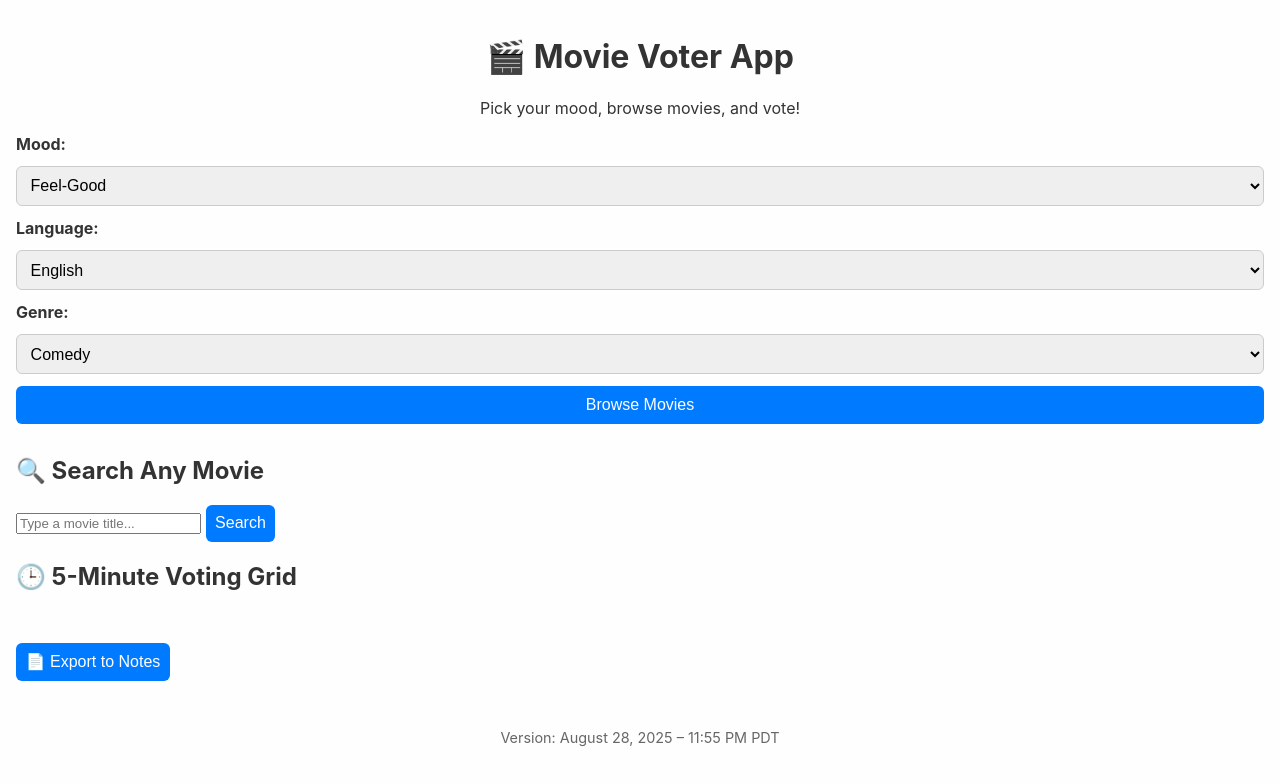
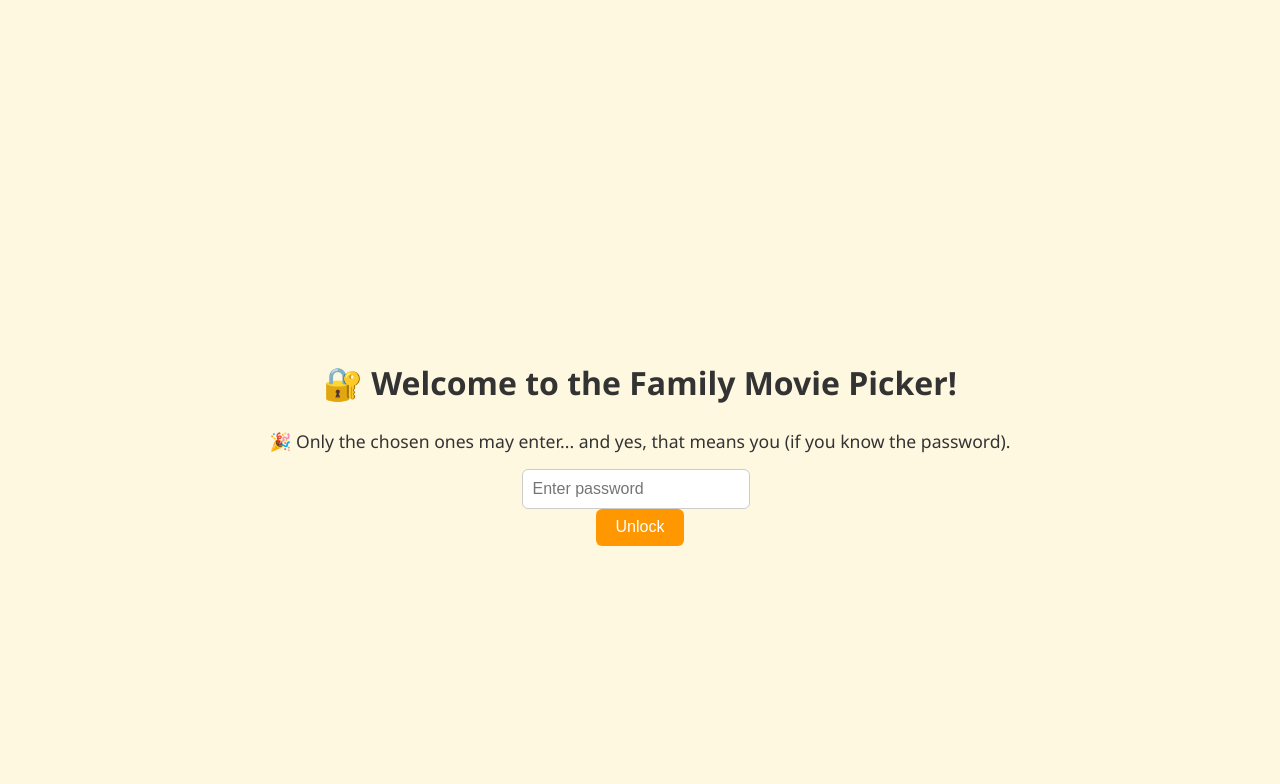
Before and after one commit to wizowash-collab/movie-voter-app, a plain HTML site: page index.html in a window 1280 px wide. Drawn offline with Linux system fonts and the light colour scheme.

Commit message:
Added login screen

```diff
--- a/index.html
+++ b/index.html
@@ -5,8 +5,76 @@
   <meta name="viewport" content="width=device-width, initial-scale=1.0" />
   <title>Movie Voter App</title>
   <link rel="stylesheet" href="style.css" />
+  <style>
+    body {
+      font-family: "Segoe UI", sans-serif;
+      background-color: #fefefe;
+      margin: 0;
+      padding: 0;
+      color: #333;
+    }
+
+    #appContent { display: none; }
+
+    #loginScreen {
+      display: flex;
+      flex-direction: column;
+      align-items: center;
+      justify-content: center;
+      padding: 3rem 1rem;
+      text-align: center;
+      background-color: #fff8e1;
+      min-height: 100vh;
+    }
+
+    #loginScreen h2 {
+      font-size: 2rem;
+      margin-bottom: 0.5rem;
+    }
+
+    #loginScreen p {
+      font-size: 1.1rem;
+      margin-bottom: 1rem;
+    }
+
+    #loginScreen input {
+      padding: 0.6rem;
+      font-size: 1rem;
+      border: 1px solid #ccc;
+      border-radius: 6px;
+      margin-right: 0.5rem;
+    }
+
+    #loginScreen button {
+      padding: 0.6rem 1.2rem;
+      font-size: 1rem;
+      background-color: #ff9800;
+      color: white;
+      border: none;
+      border-radius: 6px;
+      cursor: pointer;
+    }
+
+    #loginScreen button:hover {
+      background-color: #f57c00;
+    }
+
+    #loginError {
+      color: red;
+      margin-top: 1rem;
+    }
+  </style>
 </head>
 <body>
+  <div id="loginScreen">
+    <h2>🔐 Welcome to the Family Movie Picker!</h2>
+    <p>🎉 Only the chosen ones may enter... and yes, that means you (if you know the password).</p>
+    <input type="password" id="passwordInput" placeholder="Enter password" />
+    <button onclick="checkPassword()">Unlock</button>
+    <div id="loginError"></div>
+  </div>
+
+  <div id="appContent">
     <header>
       <h1>🎬 Movie Voter App</h1>
       <p>Pick your mood, browse movies, and vote!</p>
@@ -55,9 +123,22 @@
     </section>
 
     <footer>
-    <p id="version">Version: August 28, 2025 – 11:55 PM PDT</p>
+      <p id="version">Version: August 29, 2025 – 11:10 AM PDT</p>
     </footer>
+  </div>
 
   <script src="script.js"></script>
+  <script>
+    function checkPassword() {
+      const input = document.getElementById("passwordInput").value;
+      const error = document.getElementById("loginError");
+      if (input === "f@m!@#2025H3!!0") {
+        document.getElementById("loginScreen").style.display = "none";
+        document.getElementById("appContent").style.display = "block";
+      } else {
+        error.textContent = "Incorrect password. Try again.";
+      }
+    }
+  </script>
 </body>
 </html>
```
Lines whose indentation alone changed are shown as unchanged.
